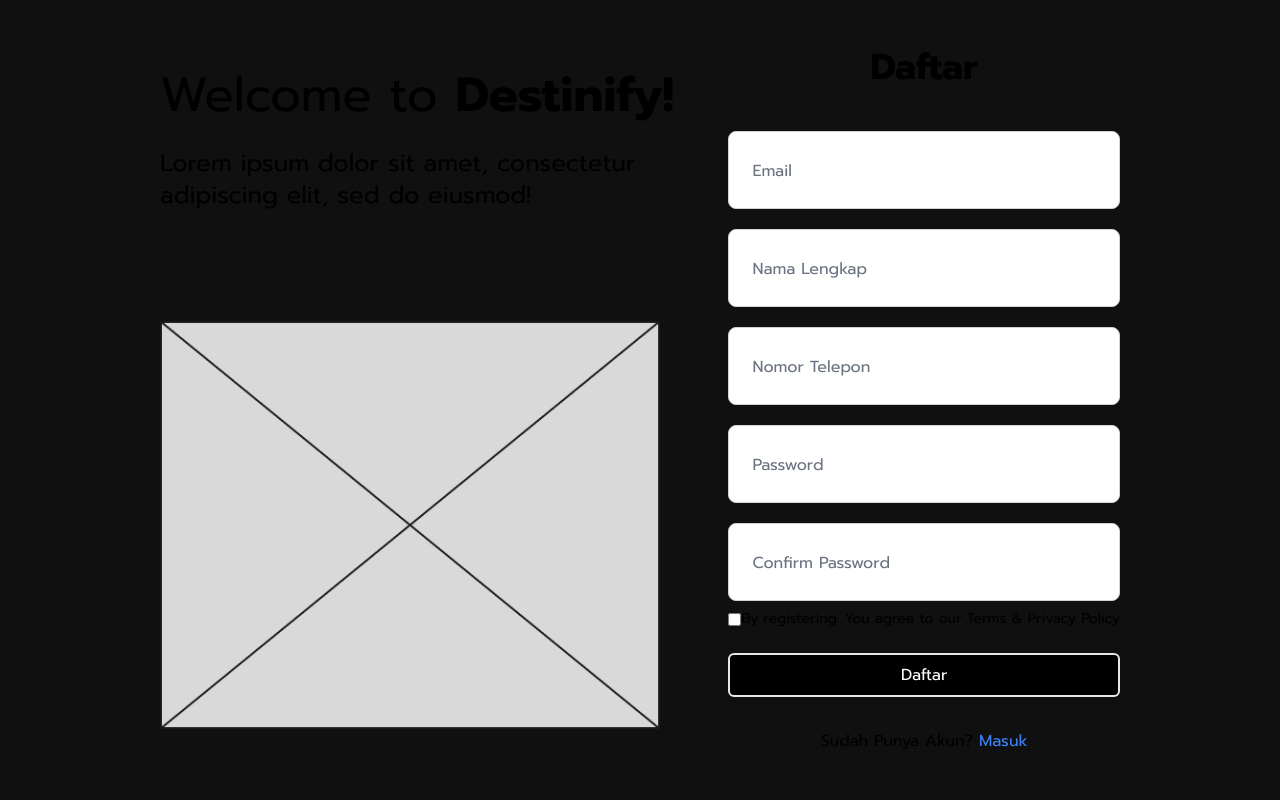
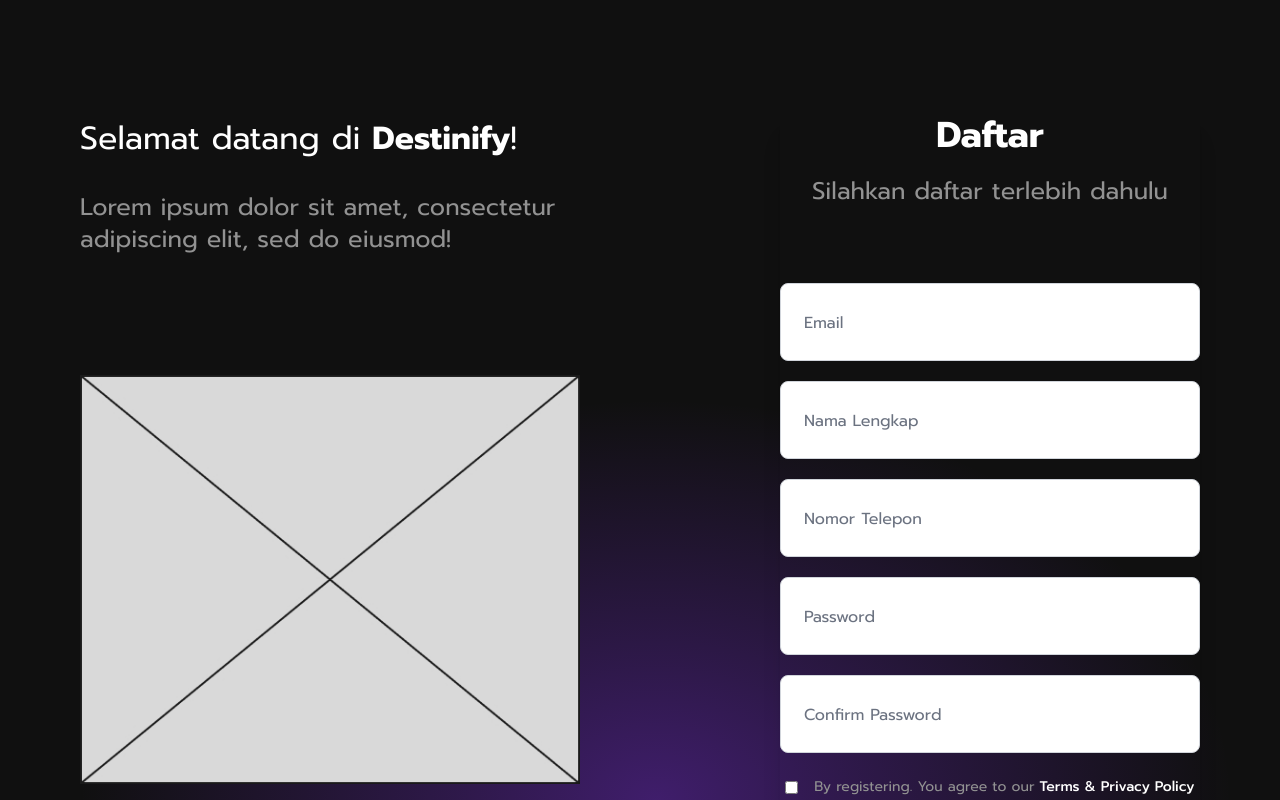
Before and after one commit to kenziehh/Internship-FE-2024, a Next.js app: page /signup in a window 1280 px wide. Shown: the top 800 px of the page. Built offline with nearby package versions, Linux system fonts and the light colour scheme; no server answers.

Commit message:
slicing sign up page

```diff
--- a/src/app/(auth)/signup/page.tsx
+++ b/src/app/(auth)/signup/page.tsx
@@ -50,21 +50,28 @@ export default function SignUp() {
   };
 
   return (
-    <main className="container flex min-h-screen justify-between items-center">
-      <div className="flex flex-col gap-[110px]">
+    <main className="h-screen">
+      <div className="flex flex-col">
+        <div className="flex flex-col gap-10 lg:flex-row lg:gap-16 xl:gap-0 justify-between mt-[115px]">
+          <div className="flex flex-col gap-[120px]">
             <div className="flex flex-col gap-7">
-          <h1 className="text-5xl">
-            Welcome to <span className="font-bold">Destinify!</span>
+              <h1 className="text-white text-center md:text-start">
+                Selamat datang di <span className="bold">Destinify</span>!
               </h1>
-          <p className="max-w-[516px] text-2xl text-gray">
+              <p className="text-neutral max-w-[510px] text-2xl text-center md:text-start">
                 Lorem ipsum dolor sit amet, consectetur adipiscing elit, sed do
                 eiusmod!
               </p>
             </div>
             <Image src={"/baseimg.jpg"} alt="" width={500} height={400} />
           </div>
-      <div className="flex flex-col items-center gap-8">
-        <h1 className="text-4xl font-semibold">Daftar</h1>
+          <div className="flex flex-col items-stretch gap-16 shadow-xl rounded-xl ">
+            <div className="flex flex-col gap-5 text-center items-center px-8">
+              <h1 className="text-4xl font-semibold text-white">Daftar</h1>
+              <h3 className="text-2xl text-neutral">
+                Silahkan daftar terlebih dahulu
+              </h3>
+            </div>
             <form className="flex flex-col items-center gap-2">
               <Input
                 type="email"
@@ -106,11 +113,11 @@ export default function SignUp() {
                 onChange={handleChange}
                 className="max-w-[500px]"
               />
-          <div className="flex items-center">
+              <div className="flex items-center py-2 mt-2 gap-4">
                 <input type="checkbox" />
-            <p className="text-gray text-sm">
+                <p className="text-neutral text-sm">
                   By registering. You agree to our
-              <span className="text-black"> Terms & Privacy Policy</span>
+                  <span className="text-white medium"> Terms & Privacy Policy</span>
                 </p>
               </div>
               <button
@@ -120,13 +127,59 @@ export default function SignUp() {
                 Daftar
               </button>
             </form>
-        <p className="text-center">
-          Sudah Punya Akun?
-          <Link href={"/signin"} className="text-blue-500">
+
+            <div className="flex flex-col gap-8 -mt-8">
+              <p className="text-neutral separatorBetween">or</p>
+
+              {/* <div>google</div> */}
+              <p className="text-center text-white">
+                Sudah punya akun?
+                <Link href={"/signin"} className="medium">
                   {` Masuk`}
                 </Link>
               </p>
             </div>
+          </div>
+        </div>
+
+        <div className="halfRadialGradient absolute -z-10 w-[90%] -bottom-[50%]"></div>
+      </div>
     </main>
   );
 }
+{
+  /* <form className="flex flex-col items-stretch gap-5">
+              <div className="">
+                <p className="l2 text-neutral">Email</p>
+                <Input
+                  type="email"
+                  name="email"
+                  label="Masukkan Email"
+                  required
+                  onChange={handleChange}
+                />
+              </div>
+              <div>
+                <p className="l2 text-neutral">Password</p>
+                <Input
+                  type="password"
+                  name="password"
+                  label="Masukkan Password"
+                  required
+                  onChange={handleChange}
+                />
+              </div>
+              <Link
+                href={"/reset"}
+                className="underline text-neutral self-end l2"
+              >
+                Lupa kata sandi?
+              </Link>
+              <button
+                className="p-3 bg-purple text-white rounded-[40px]"
+                onClick={onSubmit}
+              >
+                Masuk
+              </button>
+            </form> */
+}
```
Lines whose indentation alone changed are shown as unchanged.
